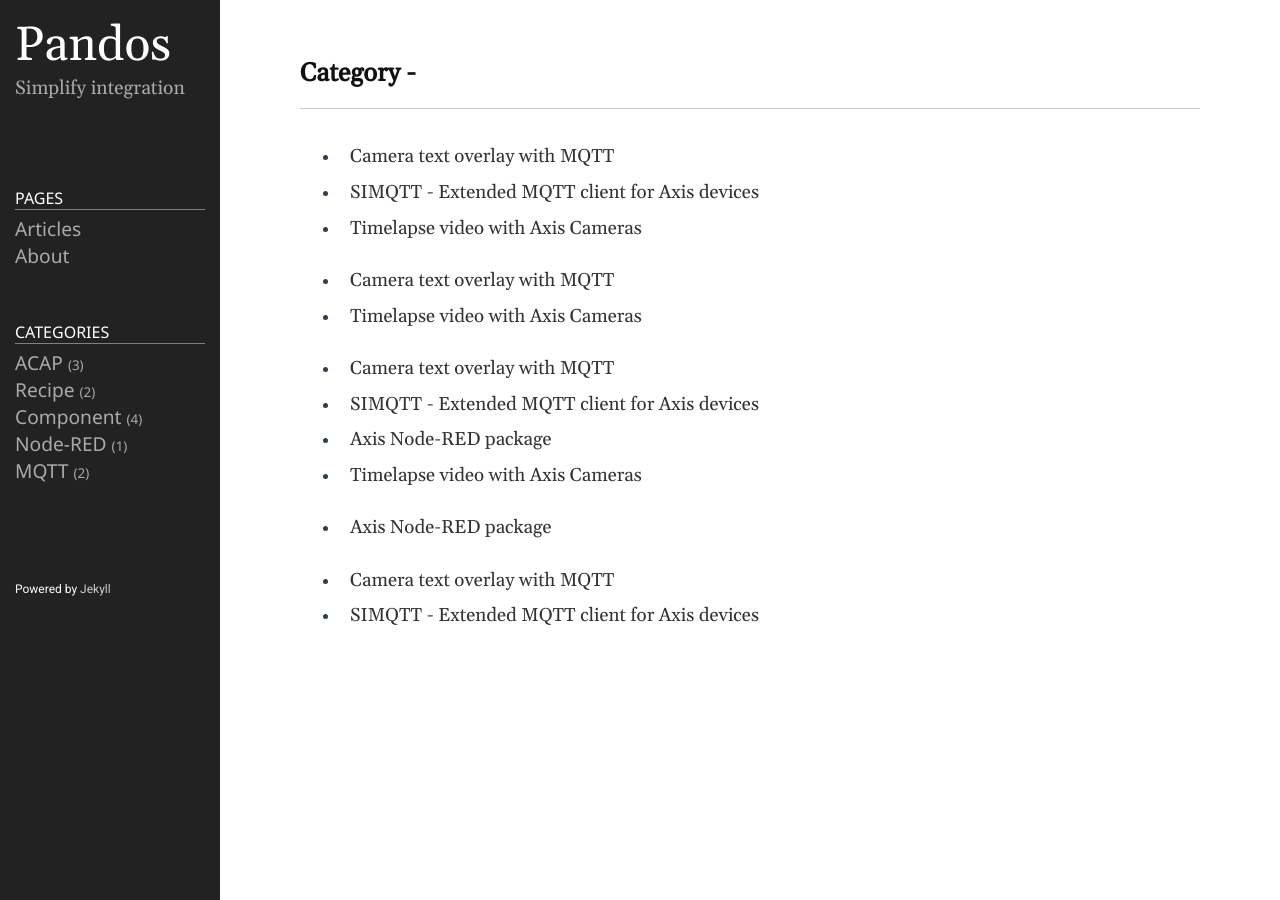
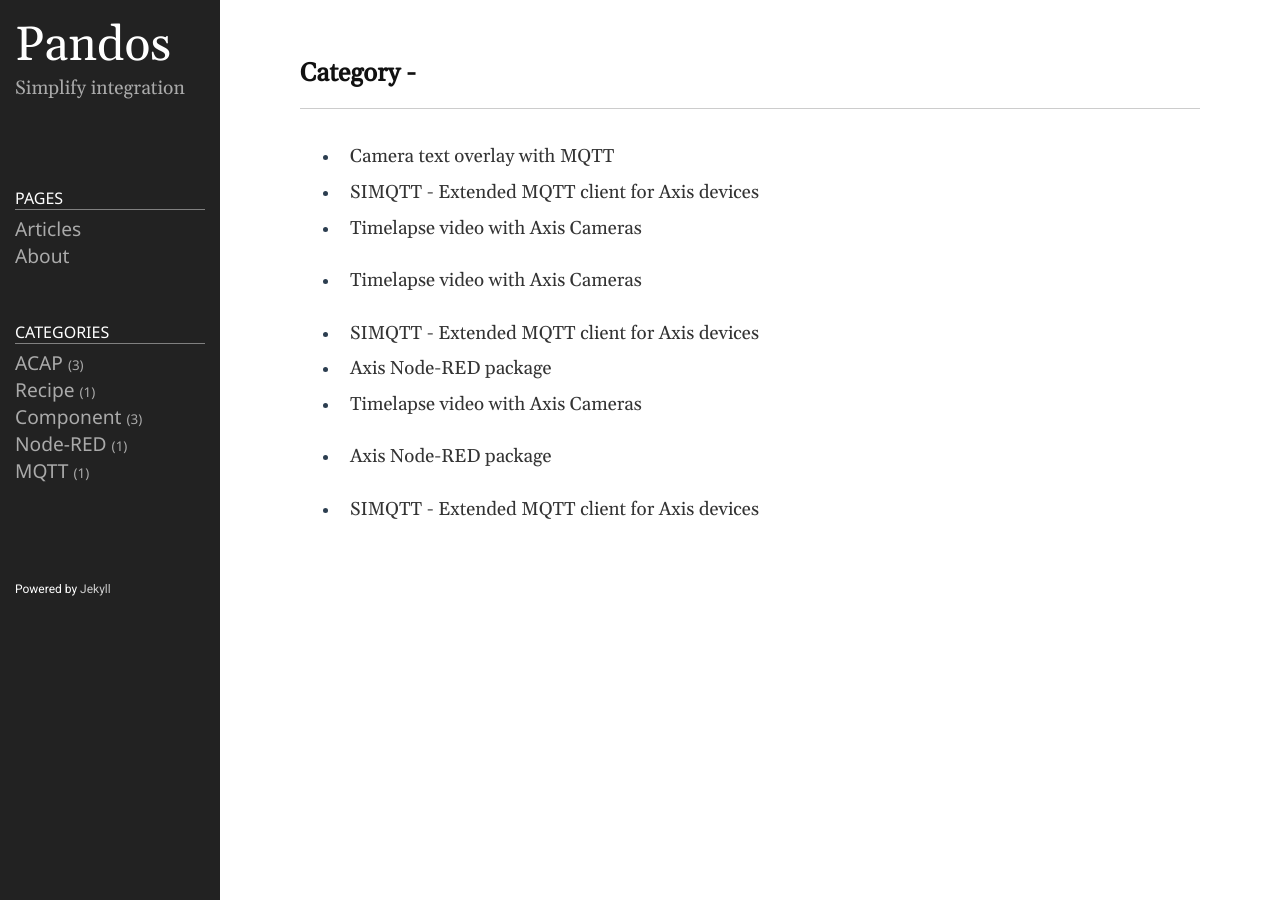
Before and after one commit to pandosme/pandosme.github.io, a Jekyll site: the page built from docs/category.md, in a window 1280 px wide. Built offline with Jekyll 4.4.1, drawn with Linux system fonts in a browser that asks for light colours; part of the change alters nothing that is shown.

Commit message:
Update 2022-03-04-overlay.md

````diff
--- a/docs/_posts/2022-03-04-overlay.md
+++ b/docs/_posts/2022-03-04-overlay.md
@@ -2,34 +2,26 @@
 layout: post
 title:  "Camera text overlay with MQTT"
 date: 2022-03-04 00:00:00 +0200
-categories: [ACAP, MQTT, Component, Recipe]
+categories: [ACAP]
 ---
-Overlay is an MQTT client that other clients can publish message that will be shown in the video text overlay.  The default/standard camera overlay will not be affected.
-
 ![image]({{ site.url }}/assets/overlay.jpg)
 
-## Prerequisite
-1. Axis camera
-*Note that Overlay is only supported for cameras based on ARTPEC-7 and ARTPEC-8 platform*
-2. [Overlay](https://api.aintegration.team/acap/overlay?source=pages) ACAP
-3. Access to some MQTT Broker
-4. An MQTT client that publish text that will be shown in the overlay
+Overlay is an MQTT client for Axis Cameras enabling other clients to display text in video.
 
-## Configuration
-Configure the text overlay settings.  You can use the "Test text" while configuring.
+Typical use cases:
+* Display sensor data (e.g. temperature)  in video
+* Video auditing with data injected in video
 
-![image]({{ site.url }}/assets/overlay-settings.jpg)
+## [Download Overlay](https://github.com/pandosme/acaps/tree/master/overlay)
 
-Clear time will automatically clear the text after X amount of time.
+# Features
+* Simple configuration with support for placement, size, color, and transparency
+* Does not impact the default camera overlay
+* Test text input when configuring settings
+* Quick access to URL for configuring HTTP GET client
+* Multiple cameras can be updated with a single publish if the client is configured to listen to specific topic
+* Automatic text clear after user-specifc time (if enaabled)
 
-## HTTP
-If you do not have MQTT clients, you can use HTTP to update the text.
-```
-http://address/local/xoverlay/update?text=Hello%20World
-```
-You can copy the HTTP url by clicking "Get HTTP link" and paste that into your HTTP client.
-
-## MQTT
-Connect to the broker.  Once connected you will see (or change) the topic the MQTT clients can publish a text string to.  By default, the subscription includes the device serial number.  Change the topic to a generic topic if you have many cameras that should have the same text overlay.
-
-![image]({{ site.url }}/assets/overlay-mqtt.jpg)
+# Integration
+* Update text with publishing a string on MQTT
+* Update text with HTTP GET
````
